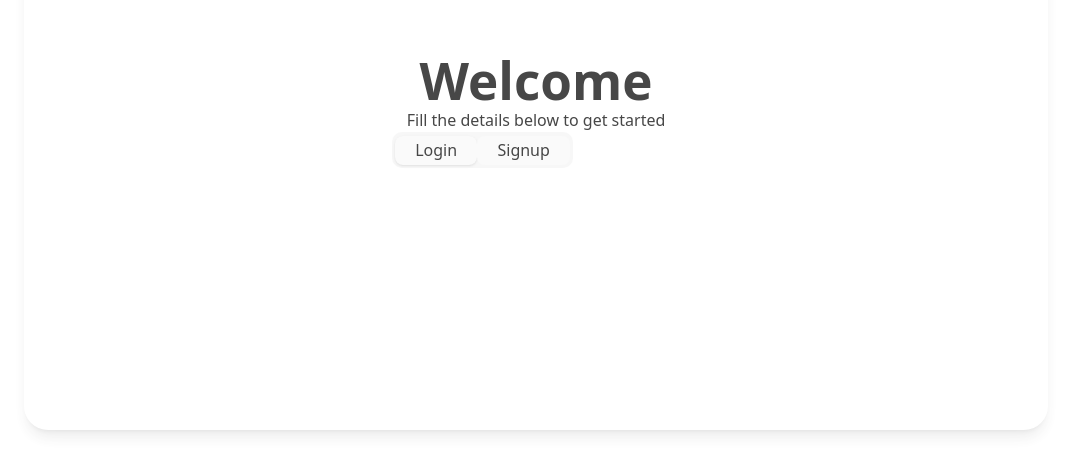
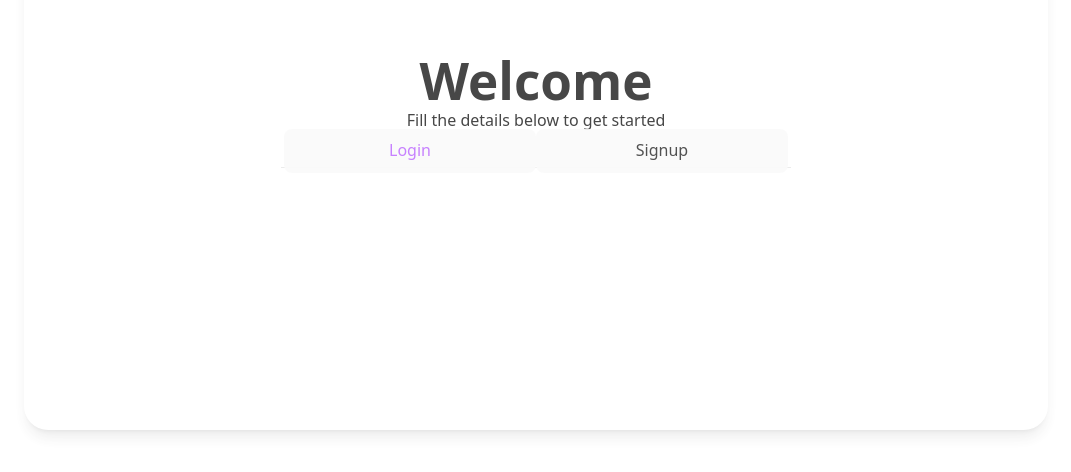
Before and after one commit to AyushNag3/GossipGo, a React (Vite) app in the folder frontend/: page /auth in a window 1280 px wide. Shown: the part 322-794 px from the top of the page, without its empty margins (136-1207 px from the left). Built offline with nearby package versions, Linux system fonts and the light colour scheme.

Commit message:
changes in ui

```diff
--- a/frontend/src/App.tsx
+++ b/frontend/src/App.tsx
@@ -10,7 +10,6 @@ import { Profile } from './pages/profile';
 
 function App() {
   const [count, setCount] = useState(0)
-
   return (
     <>
     <BrowserRouter>
--- a/frontend/src/components/ui/tabs.tsx
+++ b/frontend/src/components/ui/tabs.tsx
@@ -40,13 +40,25 @@ function TabsTrigger({
     <TabsPrimitive.Trigger
       data-slot="tabs-trigger"
       className={cn(
-        "data-[state=active]:bg-background dark:data-[state=active]:text-foreground focus-visible:border-ring focus-visible:ring-ring/50 focus-visible:outline-ring dark:data-[state=active]:border-input dark:data-[state=active]:bg-input/30 text-foreground dark:text-muted-foreground inline-flex h-[calc(100%-1px)] flex-1 items-center justify-center gap-1.5 rounded-md border border-transparent px-2 py-1 text-sm font-medium whitespace-nowrap transition-[color,box-shadow] focus-visible:ring-[3px] focus-visible:outline-1 disabled:pointer-events-none disabled:opacity-50 data-[state=active]:shadow-sm [&_svg]:pointer-events-none [&_svg]:shrink-0 [&_svg:not([class*='size-'])]:size-4",
+        // 1. Use a bottom border by default (transparent)
+        "border-b border-transparent",
+
+        // 2. Remove or comment out ShadCN’s all-side border if present
+        // "border border-transparent", // remove if you see this
+
+        // 3. ShadCN defaults (minus conflicting dark mode rules)
+        "data-[state=active]:bg-background focus-visible:border-ring focus-visible:ring-ring/50 focus-visible:outline-ring text-foreground inline-flex flex-1 items-center justify-center px-2 py-1 text-sm font-medium transition-[color,box-shadow] focus-visible:ring-[3px] focus-visible:outline-1 disabled:pointer-events-none disabled:opacity-50",
+
+        // 4. Our active overrides
+        "data-[state=active]:border-b-2 data-[state=active]:border-purple-500 data-[state=active]:text-purple-600",
+
         className
       )}
       {...props}
     />
   )
 }
+
 
 function TabsContent({
   className,
--- a/frontend/src/index.css
+++ b/frontend/src/index.css
@@ -183,3 +183,8 @@ button:focus-visible {
     @apply bg-background text-foreground;
   }
 }
+
+
+.tab[data-state="active"] {
+  @apply text-pink-500 font-semibold;
+}
--- a/frontend/src/pages/auth.tsx
+++ b/frontend/src/pages/auth.tsx
@@ -8,23 +8,31 @@ export const Auth = () => {
        rounded-3xl grid">
           <div className="flex flex-row  justify-center">
 
-                 <div className="flex flex-col justify-center">
+                 <div className="flex flex-col justify-center w-full">
                    <h1 className="text-5xl font-bold md:text-6xl ">
                         Welcome
                    </h1>
                    <p>Fill the details below to get started </p>
-
-                    <div className="w-full">
-                    <Tabs defaultValue="Login" className="w-72">
-                    <TabsList>
-                        <TabsTrigger value="Login">Login</TabsTrigger>
-                        <TabsTrigger value="Signup">Signup</TabsTrigger>
-                    </TabsList>
-
-                    </Tabs>
-
+                   <div className="flex justify-center w-full">
+                   <Tabs defaultValue="Login" className="w-1/2">
+                <TabsList className="bg-transparent rounded-none w-full border-b">
+                    <TabsTrigger
+                    value="Login"
+                    className="data-[state=active]:text-purple-500 data-[state=active]:bg-transparent text-black opacity-90 border-b-2
+                    rounded-none w-full p-1 data-[state=active]:font-semibold data-[state=active]:border-b-purple-500  relative bottom-[-1px] transition-all duration-300"
+                    >
+                    Login
+                    </TabsTrigger>
+                    <TabsTrigger
+                    value="Signup"
+                    className="data-[state=active]:text-purple-500 data-[state=active]:bg-transparent text-black opacity-90 border-b-2
+                    rounded-none w-full p-1 data-[state=active]:font-semibold data-[state=active]:border-b-purple-500  relative bottom-[-1px] transition-all duration-300"
+                    >
+                    Signup
+                    </TabsTrigger>
+                </TabsList>
+                </Tabs>
                     </div>
-
 
                  </div>
 
```
Also changed, not shown: frontend/components.json.
